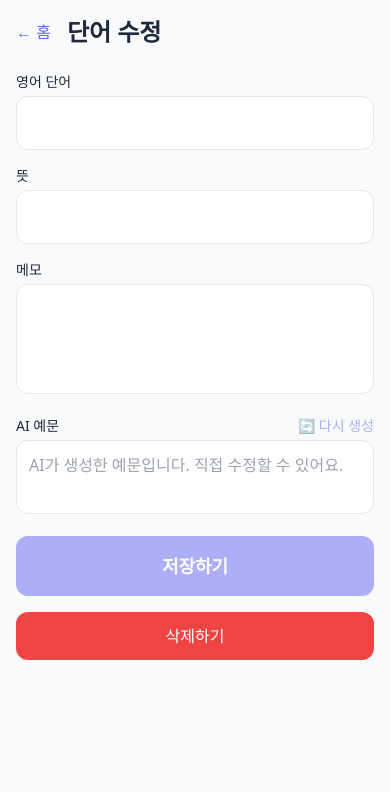
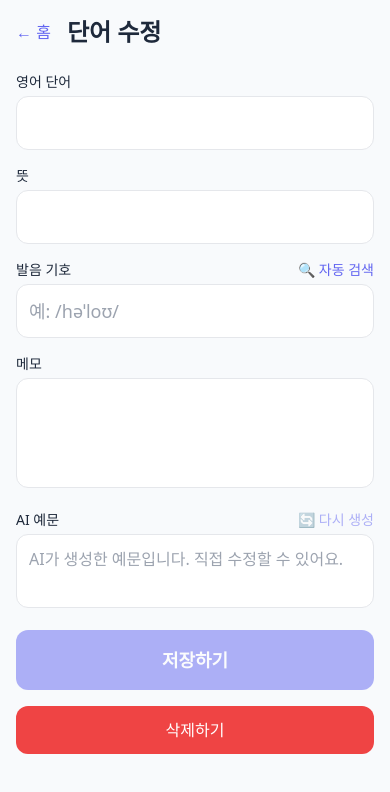
Before and after one commit to OkDH/english-words-study, a Next.js app: page /edit/1 in a window 390 px wide. Shown: the top 792 px of the page. Built offline with nearby package versions, Linux system fonts and the light colour scheme; no server answers; the database is empty.

Commit message:
Add phonetic field, auto-fetch from Free Dictionary API, display in learn card and word list

```diff
--- a/src/app/add/page.tsx
+++ b/src/app/add/page.tsx
@@ -4,6 +4,7 @@ import { useState } from "react";
 import { useRouter } from "next/navigation";
 import { supabase } from "@/lib/supabase";
 import { generateExample } from "@/lib/groq";
+import { fetchPhonetic } from "@/lib/phonetic";
 
 export default function AddPage() {
   const router = useRouter();
@@ -32,8 +33,9 @@ export default function AddPage() {
       return;
     }
 
-    const [aiExample] = await Promise.all([
+    const [aiExample, phoneticResult] = await Promise.all([
       generateExample(word.trim()),
+      fetchPhonetic(word.trim()),
     ]);
 
     const userId = localStorage.getItem("selectedUser") || "dong";
@@ -41,6 +43,7 @@ export default function AddPage() {
     const { error } = await supabase.from("words").insert({
       word: word.trim(),
       meaning: meaning.trim(),
+      phonetic: phoneticResult.phonetic,
       example_note: note.trim() || null,
       ai_example: aiExample,
       next_review: new Date().toISOString(),
--- a/src/app/edit/[id]/page.tsx
+++ b/src/app/edit/[id]/page.tsx
@@ -4,6 +4,7 @@ import { useState, useEffect } from "react";
 import { useRouter, useParams } from "next/navigation";
 import { supabase } from "@/lib/supabase";
 import { generateExample } from "@/lib/groq";
+import { fetchPhonetic } from "@/lib/phonetic";
 import type { Word } from "@/lib/types";
 
 export default function EditPage() {
@@ -13,6 +14,7 @@ export default function EditPage() {
 
   const [word, setWord] = useState("");
   const [meaning, setMeaning] = useState("");
+  const [phonetic, setPhonetic] = useState("");
   const [note, setNote] = useState("");
   const [aiExample, setAiExample] = useState("");
   const [loading, setLoading] = useState(true);
@@ -33,6 +35,7 @@ export default function EditPage() {
     if (data) {
       setWord(data.word);
       setMeaning(data.meaning);
+      setPhonetic(data.phonetic || "");
       setNote(data.example_note || "");
       setAiExample(data.ai_example || "");
     }
@@ -49,6 +52,14 @@ export default function EditPage() {
     setRegenerating(false);
   }
 
+  async function handleFetchPhonetic() {
+    if (!word.trim()) return;
+    const result = await fetchPhonetic(word.trim());
+    if (result.phonetic) {
+      setPhonetic(result.phonetic);
+    }
+  }
+
   async function handleSubmit(e: React.FormEvent) {
     e.preventDefault();
     if (!word.trim() || !meaning.trim()) return;
@@ -60,6 +71,7 @@ export default function EditPage() {
       .update({
         word: word.trim(),
         meaning: meaning.trim(),
+        phonetic: phonetic.trim() || null,
         example_note: note.trim() || null,
         ai_example: aiExample.trim() || null,
       })
@@ -117,6 +129,26 @@ export default function EditPage() {
         </div>
 
         <div>
+          <div className="flex justify-between items-center mb-1">
+            <label className="block text-sm font-medium">발음 기호</label>
+            <button
+              type="button"
+              onClick={handleFetchPhonetic}
+              className="text-sm text-primary"
+            >
+              🔍 자동 검색
+            </button>
+          </div>
+          <input
+            type="text"
+            value={phonetic}
+            onChange={(e) => setPhonetic(e.target.value)}
+            placeholder="예: /həˈloʊ/"
+            className="w-full p-3 border rounded-xl text-lg"
+          />
+        </div>
+
+        <div>
           <label className="block text-sm font-medium mb-1">메모</label>
           <textarea
             value={note}
--- a/src/app/learn/page.tsx
+++ b/src/app/learn/page.tsx
@@ -472,6 +472,9 @@ const handleSwipe = useCallback(
                       <h2 className="text-4xl font-bold text-center">
                         {currentWord?.word}
                       </h2>
+                      {currentWord?.phonetic && (
+                        <p className="text-slate-500 text-lg mt-1">{currentWord.phonetic}</p>
+                      )}
                       <button
                         onClick={(e) => {
                           e.stopPropagation();
@@ -489,6 +492,9 @@ const handleSwipe = useCallback(
                   <h2 className="text-4xl font-bold text-center">
                     {currentWord?.word}
                   </h2>
+                  {currentWord?.phonetic && (
+                    <p className="text-slate-500 text-lg mt-1">{currentWord.phonetic}</p>
+                  )}
                   <button
                     onClick={(e) => {
                       e.stopPropagation();
--- a/src/app/page.tsx
+++ b/src/app/page.tsx
@@ -340,6 +340,9 @@ useEffect(() => {
                 <div className="flex justify-between items-start">
                   <div>
                     <span className="font-semibold text-lg">{word.word}</span>
+                    {word.phonetic && (
+                      <span className="text-slate-400 ml-1 text-sm">{word.phonetic}</span>
+                    )}
                     <span className="text-slate-500 ml-2">{word.meaning}</span>
                     <div className="flex gap-1 mt-1">
                       {Array.from({ length: 6 }).map((_, i) => (
--- /dev/null
+++ b/src/lib/phonetic.ts
@@ -0,0 +1,46 @@
+interface PhoneticResult {
+  phonetic: string | null;
+  audio: string | null;
+}
+
+export async function fetchPhonetic(word: string): Promise<PhoneticResult> {
+  try {
+    const response = await fetch(
+      `https://api.dictionaryapi.dev/api/v2/entries/en/${encodeURIComponent(word)}`
+    );
+
+    if (!response.ok) {
+      return { phonetic: null, audio: null };
+    }
+
+    const data = await response.json();
+
+    if (Array.isArray(data) && data.length > 0) {
+      const entry = data[0];
+
+      let phonetic = entry.phonetic || null;
+
+      if (!phonetic && entry.phonetics && entry.phonetics.length > 0) {
+        const phoneticWithText = entry.phonetics.find((p: any) => p.text);
+        if (phoneticWithText) {
+          phonetic = phoneticWithText.text;
+        }
+      }
+
+      let audio = null;
+      if (entry.phonetics) {
+        const audioEntry = entry.phonetics.find((p: any) => p.audio);
+        if (audioEntry) {
+          audio = audioEntry.audio;
+        }
+      }
+
+      return { phonetic, audio };
+    }
+
+    return { phonetic: null, audio: null };
+  } catch (error) {
+    console.error("Phonetic fetch error:", error);
+    return { phonetic: null, audio: null };
+  }
+}
--- a/src/lib/types.ts
+++ b/src/lib/types.ts
@@ -2,6 +2,7 @@ export interface Word {
   id: string;
   word: string;
   meaning: string;
+  phonetic: string | null;
   example_note: string | null;
   ai_example: string | null;
   level: number;
```
